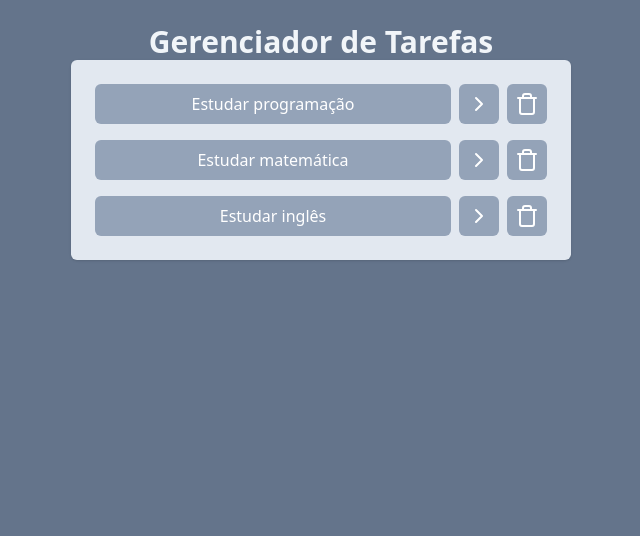
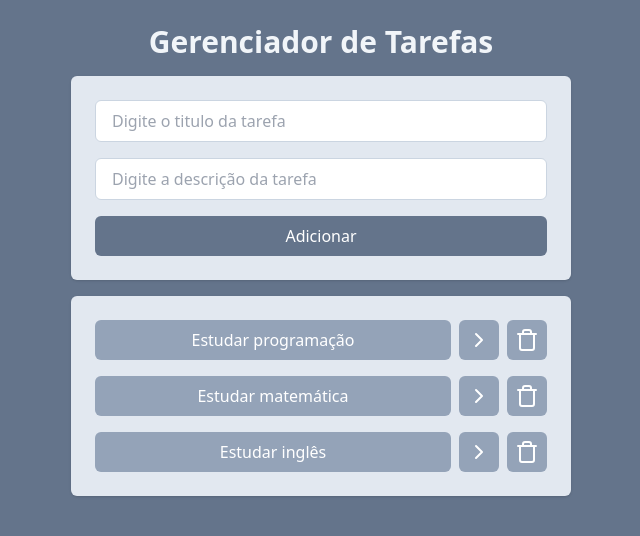
Before and after one commit to JhonantanAlves/gerenciador_de_tarefas, a React (Vite) app: page / in a window 1280 px wide. Shown: the top 536 px of the page, without its empty margins (319-959 px from the left). Built offline with nearby package versions, Linux system fonts and the light colour scheme.

Commit message:
Adicionado botão adicionar tarefas

```diff
--- a/src/App.jsx
+++ b/src/App.jsx
@@ -40,13 +40,23 @@ function App() {
     setTasks(newTasks);
   }
 
+  function onAddTaskSubmit(title, description) {
+    const newTask = {
+      id: tasks.length + 1,
+      title,
+      description,
+      isCompleted: false,
+    };
+    setTasks([...tasks, newTask]);
+  }
+
   return (
     <div className="w-screen h-screen bg-slate-500 flex justify-center p-6">
-      <div className="w-[500px]">
+      <div className="w-[500px] space-y-4">
         <h1 className="text-3xl text-slate-100 font-bold text-center">
           Gerenciador de Tarefas
         </h1>
-        <AddTask />
+        <AddTask onAddTaskSubmit={onAddTaskSubmit} />
         <Tasks
           tasks={tasks}
           onTaskClick={onTaskClick}
--- a/src/components/AddTask.jsx
+++ b/src/components/AddTask.jsx
@@ -1,5 +1,36 @@
-function AddTask() {
-  return;
+import { useState } from "react";
+
+function AddTask({ onAddTaskSubmit }) {
+  const [title, setTitle] = useState("");
+  const [description, setDescription] = useState("");
+  return (
+    <div className="space-y-4 p-6 bg-slate-200 rounded-md shadow flex flex-col">
+      <input
+        type="text"
+        placeholder="Digite o titulo da tarefa"
+        className="border border-slate-300 outline-slate-400 px-4 py-2 rounded-md"
+        value={title}
+        onChange={(event) => setTitle(event.target.value)}
+      />
+      <input
+        type="text"
+        placeholder="Digite a descrição da tarefa"
+        className="border border-slate-300 outline-slate-400 px-4 py-2 rounded-md"
+        value={description}
+        onChange={(event) => setDescription(event.target.value)}
+      />
+      <button
+        onClick={() => {
+          onAddTaskSubmit(title, description);
+          setTitle("");
+          setDescription("");
+        }}
+        className="bg-slate-500 text-white px-4 py-2 rounded-md"
+      >
+        Adicionar
+      </button>
+    </div>
+  );
 }
 
 export default AddTask;
```
